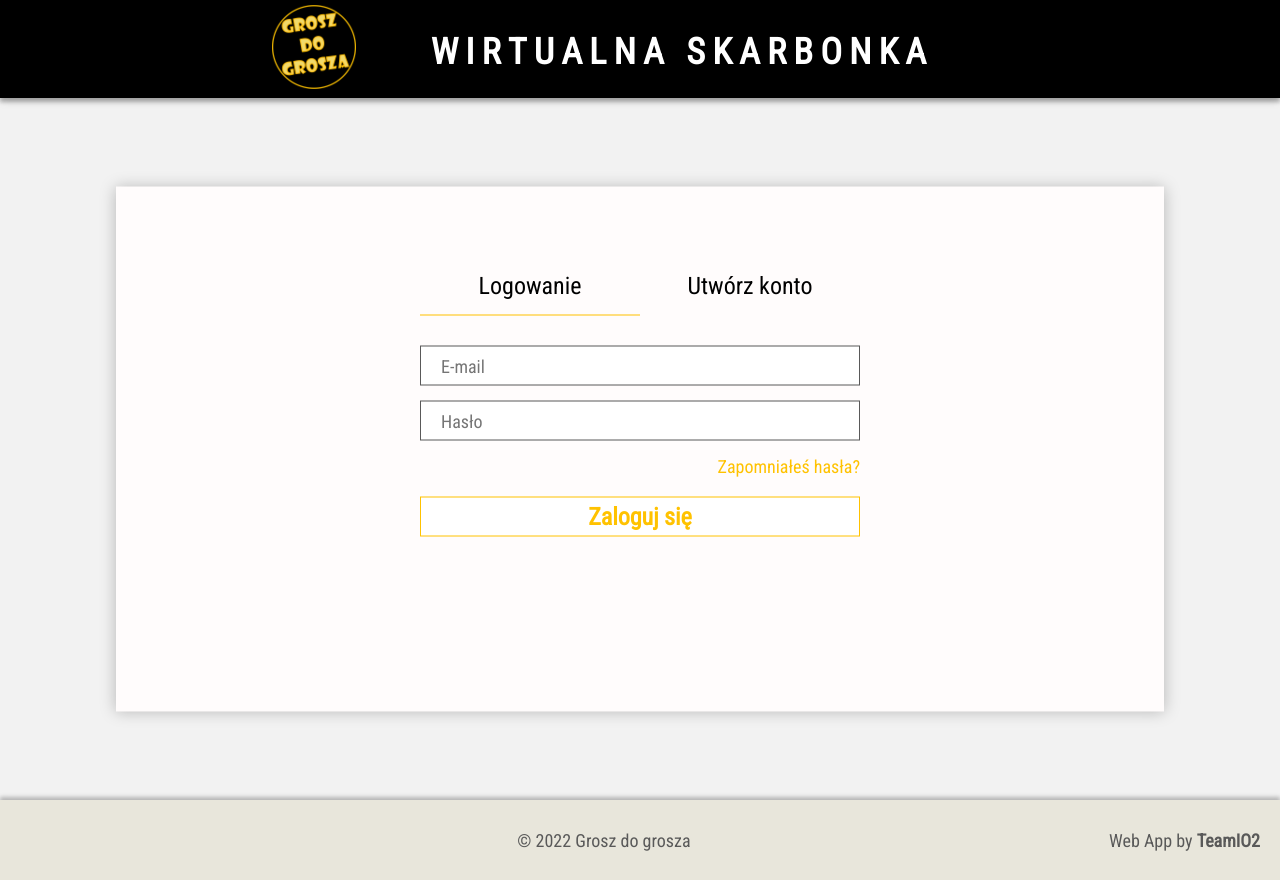
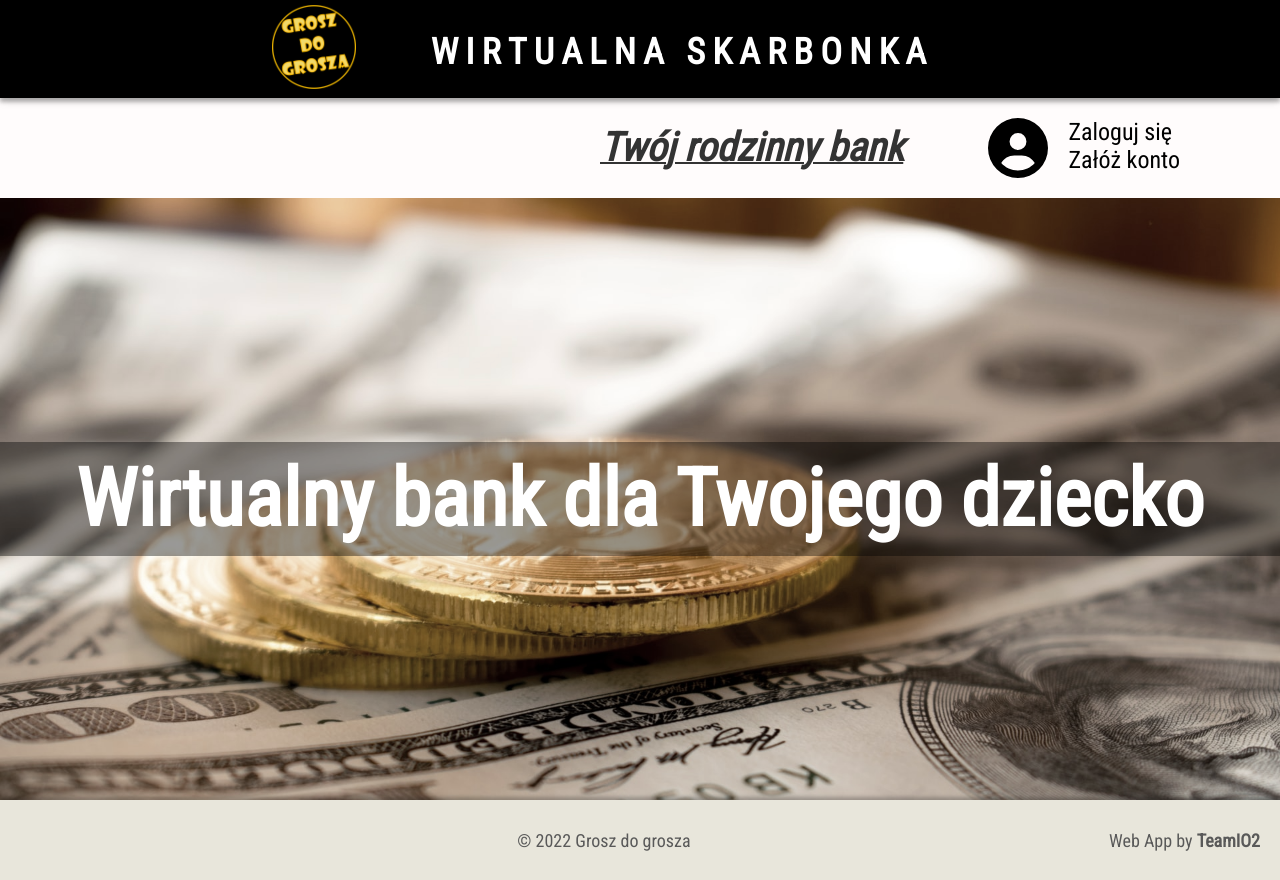
Before and after one commit to mwisniewskii/skarbonka-frontend, a React (Create React App) app: page / in a window 1280 px wide. Built offline with nearby package versions, Linux system fonts and the light colour scheme; the HTML template or start-up script is replaced by a standard one.

Commit message:
auth part2

```diff
--- a/src/App.js
+++ b/src/App.js
@@ -4,6 +4,7 @@ import { BrowserRouter as Router, Routes, Route } from 'react-router-dom';
 import './App.css';
 import Navbar from './components/Navbar';
 import Home from './components/pages/Home';
+import Login from "./components/pages/Login";
 import Register from "./components/pages/Register";
 import ResetPassword from "./components/pages/ResetPassword";
 import Footer from "./components/Footer";
@@ -15,6 +16,7 @@ function App() {
         <Navbar />
         <Routes>
           <Route path="/" exact element={<Home />} />
+          <Route path="/loginPanel" exact element={<Login />} />
           <Route path="/registerPanel" exact element={<Register />} />
           <Route path="/resetPasswordPanel" exact element={<ResetPassword />} />
         </Routes>
--- a/src/components/LoginPanel.css
+++ b/src/components/LoginPanel.css
@@ -17,10 +17,12 @@ main{
 }
 
 .panel{
-  position: absolute;
-  top: 40%;
-  left: 50%;
-  transform: translate(-50%,-50%);
+  display: flex;
+  flex-direction: column;
+  align-items: center;
+  justify-content: center;
+  height: 100%;
+  padding-top: 70.5px;
 }
 
 .selectionPanel{
@@ -85,3 +87,10 @@ form>p{
   text-decoration: underline;
   text-decoration-thickness: 2px;
 }
+
+.login400{
+  text-align: center;
+  margin-top: 30px;
+  font-size: 24px;
+  color: #d6211d;
+}
--- a/src/components/LoginPanel.js
+++ b/src/components/LoginPanel.js
@@ -1,9 +1,15 @@
-import React from 'react';
-import { Button } from './Button';
-import { Link } from 'react-router-dom';
+import React, { useState } from "react";
+import { Button } from "./Button";
+import { Link, Navigate } from "react-router-dom";
 import "./LoginPanel.css";
-import { Formik, Field, Form, ErrorMessage } from 'formik';
+import { FontAwesomeIcon } from "@fortawesome/react-fontawesome";
+import { faAngleLeft } from "@fortawesome/free-solid-svg-icons";
+import { Formik, Field, Form, ErrorMessage } from "formik";
 import * as Yup from "yup";
+
+const NegativeMessage = () => (
+  <p className="login400">Wygląda na to, że e-mail lub hasło jest złe.</p>
+);
 
 const LoginSchema = Yup.object().shape({
   email: Yup.string()
@@ -14,13 +20,23 @@ const LoginSchema = Yup.object().shape({
 });
 
 function LoginPanel() {
+  const [responseStatus, setResponseStatus] = useState(null);
+
+  const displayMessage = () => {
+    if (responseStatus === 200) {
+      return <Navigate to="/account" />;
+    } else if (responseStatus === 400) {
+      return <NegativeMessage />;
+    }
+  };
+
   return (
     <>
       <main>
         <div className="wrap">
           <div className="panel">
             <div className="selectionPanel">
-              <Link to="/" className="login-link">
+              <Link to="/loginPanel" className="login-link">
                 <div>Logowanie</div>
               </Link>
               <Link to="/registerPanel" className="register-link">
@@ -33,11 +49,8 @@ function LoginPanel() {
                 password: "",
               }}
               validationSchema={LoginSchema}
-              // onSubmit={async (values) => {
-              //   await new Promise((r) => setTimeout(r, 500));
-              //   alert(JSON.stringify(values, null, 2));
-              // }}
               onSubmit={async (values) => {
+                let resStatus = 0;
                 await fetch("http://api.mwis.pl/auth/login/", {
                   method: "POST",
                   headers: {
@@ -45,18 +58,10 @@ function LoginPanel() {
                   },
                   credentials: "include",
                   body: JSON.stringify(values, null, 2),
-                }).then((response) => {
-                  response.ok ? console.log("ok") : console.log("nieok");
+                }).then((res) => {
+                  resStatus = res.status;
+                  setResponseStatus(resStatus);
                 });
-
-                // const content = await response.json();
-                // console.log(content);
-
-                // if (response) {
-                //   console.log("ok");
-                // } else {
-                //   console.log("NIEok");
-                // }
               }}
             >
               {({ errors, handleSubmit, touched }) => (
@@ -95,6 +100,15 @@ function LoginPanel() {
                 </Form>
               )}
             </Formik>
+            {displayMessage()}
+            <div className="return">
+              <Link to="/">
+                <button className="returnButton">
+                  <FontAwesomeIcon icon={faAngleLeft} className="faAngleLeft" />
+                  Wróc do strony głównej
+                </button>
+              </Link>
+            </div>
           </div>
         </div>
       </main>
--- /dev/null
+++ b/src/components/MainPage.css
@@ -0,0 +1,72 @@
+header{
+    display: flex;
+    justify-content: space-between;
+    background-color: #FFFCFC;
+    box-shadow: 0px 4px 4px rgba(0, 0, 0, 1);
+}
+
+.message{
+    line-height: 100px;
+    font-size: 40px;
+    margin-left: 600px;
+    text-decoration: underline;
+    text-decoration-thickness: 2px;
+    color: #333;
+}
+
+aside{
+    display: flex;
+    justify-content: flex-end;
+    padding: 20px 100px 20px 0;
+}
+
+.authorization{
+    display: flex;
+    flex-direction: column;
+}
+
+.faCircleUser{
+    font-size: 60px;
+}
+
+.authorization>p{
+    font-size: 24px;
+    margin-left: 20px;
+}
+
+.dir{
+    text-decoration: none;
+    color: black;
+    display: flex;
+}
+
+.dir:hover{
+    text-decoration: underline;
+    text-decoration-thickness: 2px;
+}
+
+.startPage{
+    filter: grayscale(40%);
+    height: calc(100vh - 198px);
+    background-image: url('../images/money.jpg');
+    background-size: cover;
+    background-repeat: no-repeat;
+    background-position: 50% 30%;
+    background-color: rgba(0, 0, 0, 1);
+    background-attachment: fixed;
+    position: relative;
+}
+
+.baner{
+    background-color: rgba(0, 0, 0, 0.4);
+    padding: 10px 0;
+    position: absolute;
+    top: 50%;
+    left: 50%;
+    width: 100%;
+    font-weight: 700;
+    text-align: center;
+    transform: translate(-50%,-50%);
+    color: white;
+    font-size: 80px;
+}
--- /dev/null
+++ b/src/components/MainPage.js
@@ -0,0 +1,33 @@
+import React from "react";
+import { Link } from "react-router-dom";
+import "./MainPage.css";
+import { FontAwesomeIcon } from "@fortawesome/react-fontawesome";
+import { faCircleUser } from "@fortawesome/free-solid-svg-icons";
+
+function MainPage() {
+  return (
+    <>
+      <header>
+        <p className="message">
+          <b>
+            <em>Twój rodzinny bank</em>
+          </b>
+        </p>
+        <aside>
+          <Link to="/loginPanel" className="dir">
+            <FontAwesomeIcon icon={faCircleUser} className="faCircleUser" />
+            <div className="authorization">
+              <p>Zaloguj się</p>
+              <p>Załóż konto</p>
+            </div>
+          </Link>
+        </aside>
+      </header>
+      <div className="startPage">
+        <p className="baner">Wirtualny bank dla Twojego dziecko</p>
+      </div>
+    </>
+  );
+}
+
+export default MainPage;
--- a/src/components/RegisterPanel.js
+++ b/src/components/RegisterPanel.js
@@ -1,4 +1,4 @@
-import React from "react";
+import React, { useState } from "react";
 import { Button } from "./Button";
 import { Link } from "react-router-dom";
 import { FontAwesomeIcon } from "@fortawesome/react-fontawesome";
@@ -6,6 +6,25 @@ import { faAngleLeft } from "@fortawesome/free-solid-svg-icons";
 import "./RegisterPanel.css";
 import { Formik, Field, Form, ErrorMessage } from "formik";
 import * as Yup from "yup";
+
+const PositiveMessage = () => (
+  <section class="popUp">
+    <div class="register201">
+      <p>
+        Twoje konto zostało utworzone. Kliknij <em>Zaloguj się</em>.
+      </p>
+      <Link to="/loginPanel">
+        <button>Zaloguj się</button>
+      </Link>
+    </div>
+  </section>
+);
+
+const NegativeMessage = () => (
+  <p className="register400">
+    Wygląda na to, że Twoje konto zostało już utworzone.
+  </p>
+);
 
 const LoginSchemat = Yup.object().shape({
   first_name: Yup.string().required("Imię jest wymagane!"),
@@ -31,13 +50,23 @@ const LoginSchemat = Yup.object().shape({
 });
 
 function RegisterPanel() {
+  const [responseStatus, setResponseStatus] = useState(null);
+
+  const displayMessage = () => {
+    if (responseStatus === 201) {
+      return <PositiveMessage />;
+    } else if (responseStatus === 400) {
+      return <NegativeMessage />;
+    }
+  };
+
   return (
     <>
       <div className="mainStart">
         <div className="wrapp">
           <div className="panell">
             <div className="selectionPanel">
-              <Link to="/" className="login-link2">
+              <Link to="/loginPanel" className="login-link2">
                 <div>Logowanie</div>
               </Link>
               <Link to="/registerPanel" className="register-link2">
@@ -53,54 +82,18 @@ function RegisterPanel() {
                 password2: "",
               }}
               validationSchema={LoginSchemat}
-              // onSubmit={async (values) => {
-              //   await new Promise((r) => setTimeout(r, 500));
-              //   alert(JSON.stringify(values, null, 2));
-              // }}
               onSubmit={async (values) => {
                 let resStatus = 0;
-                // e.preventDefault();
                 await fetch("http://api.mwis.pl/auth/registration/", {
                   method: "POST",
                   headers: {
                     "Content-Type": "application/json",
                   },
                   body: JSON.stringify(values, null, 2),
-                })
-                  // .then((response) => {
-                  //   response.ok ? console.log("ok") : console.log("nieok");
-                  // })
-                  .then((res) => {
-                    resStatus = res.status;
-                    return res.json();
-                  })
-                  .then((res) => {
-                    switch (resStatus) {
-                      case 201:
-                        console.log("success");
-                        break;
-                      case 400:
-                        console.log("NOTsuccess");
-                        break;
-                      case 500:
-                        console.log("server error, try again");
-                        break;
-                      default:
-                        console.log("unhandled");
-                        break;
-                    }
-                  })
-                  .catch((err) => {
-                    console.error(err);
-                  });
-                // const content = await response.json();
-                // console.log(content);
-
-                // if (response) {
-                //   console.log("ok");
-                // } else {
-                //   console.log("NIEok");
-                // }
+                }).then((res) => {
+                  resStatus = res.status;
+                  setResponseStatus(resStatus);
+                });
               }}
             >
               {({ errors, handleSubmit, touched }) => (
@@ -172,6 +165,7 @@ function RegisterPanel() {
                 </Form>
               )}
             </Formik>
+            {displayMessage()}
             <div className="return">
               <Link to="/">
                 <button className="returnButton">
--- a/src/components/ResetPasswordPanel.js
+++ b/src/components/ResetPasswordPanel.js
@@ -55,10 +55,10 @@ const ResetPasswordPanel = () => {
               )}
             </Formik>
             <div>
-              <Link to="/">
+              <Link to="/loginPanel">
                 <button className="returnButton">
                   <FontAwesomeIcon icon={faAngleLeft} className="faAngleLeft" />
-                  Wróc do strony głównej
+                  Wróc do logowania
                 </button>
               </Link>
             </div>
--- a/src/components/pages/Home.js
+++ b/src/components/pages/Home.js
@@ -1,11 +1,11 @@
 import React from 'react';
 import '../../App.css';
-import LoginPanel from '../LoginPanel';
+import MainPage from "../MainPage";
 
 function Home() {
   return (
     <>
-      <LoginPanel />
+      <MainPage />
     </>
   );
 }
--- /dev/null
+++ b/src/components/pages/Login.js
@@ -0,0 +1,13 @@
+import React from "react";
+// import "../../App.css";
+import LoginPanel from "../LoginPanel";
+
+function Login() {
+  return (
+    <>
+      <LoginPanel />
+    </>
+  );
+}
+
+export default Login;
```
Also changed, not shown: src/components/RegisterPanel.css (+53 -1 lines), src/images/money.jpg (added).
